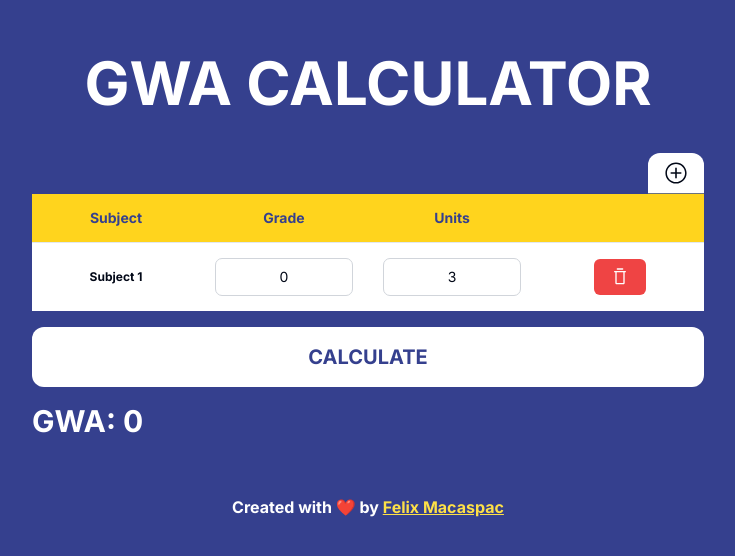
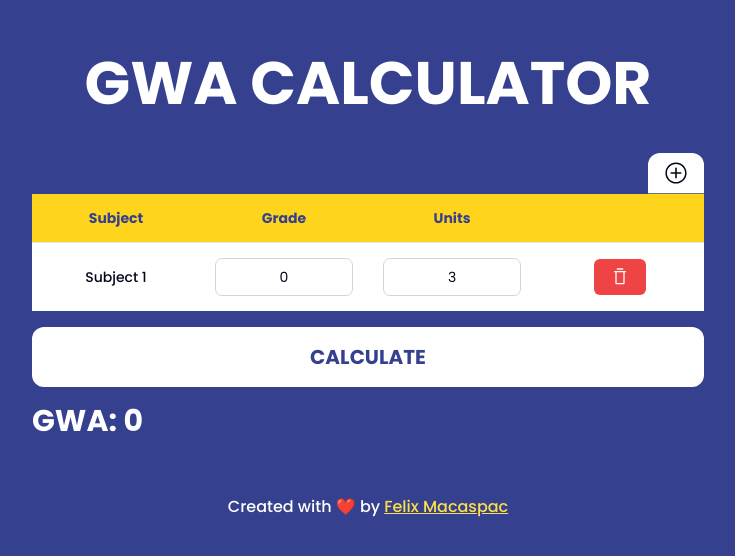
Before and after one commit to felixmacaspac/gwa-calculator, a Next.js app: page / in a window 1280 px wide. Shown: the part 114-670 px from the top of the page, without its empty margins (272-1007 px from the left). Built offline with nearby package versions, Linux system fonts and the light colour scheme.

Commit message:
feat: update font style

```diff
--- a/src/app/layout.tsx
+++ b/src/app/layout.tsx
@@ -1,9 +1,12 @@
 import type { Metadata } from "next";
-import { Inter } from "next/font/google";
+import { Poppins } from "next/font/google";
 import "./globals.css";
 import { Analytics } from "@vercel/analytics/react";
 
-const inter = Inter({ subsets: ["latin"] });
+const poppins = Poppins({
+  subsets: ["latin"],
+  weight: ["400", "500", "600", "700"],
+});
 
 export const metadata: Metadata = {
   title: "GWA Calculator",
@@ -17,7 +20,7 @@ export default function RootLayout({
 }) {
   return (
     <html lang="en">
-      <body className={inter.className}>
+      <body className={poppins.className}>
         {children}
         <Analytics />
       </body>
--- a/src/app/page.tsx
+++ b/src/app/page.tsx
@@ -147,12 +147,12 @@ export default function Home() {
               <TableBody className="bg-white">
                 {grades.map((grade, index) => (
                   <TableRow key={index}>
-                    <TableCell className="text-nowrap text-center font-bold text-xs">
+                    <TableCell className="text-nowrap text-center font-medium text-xs lg:text-sm">
                       {grade.subject}
                     </TableCell>
                     <TableCell>
                       <input
-                        className="px-1 py-2 w-full outline-gray-300 outline-1 outline text-center rounded-md"
+                        className="px-1 py-2 w-full outline-gray-300 outline-1 outline text-center rounded-md focus-within:outline-blue-500 focus-within:outline-1 transition-colors duration-300"
                         type="text"
                         value={grade.grade}
                         onChange={(e) =>
@@ -162,7 +162,7 @@ export default function Home() {
                     </TableCell>
                     <TableCell>
                       <input
-                        className="px-1 py-2 w-full outline-gray-300 outline-1 outline text-center rounded-md"
+                        className="px-1 py-2 w-full outline-gray-300 outline-1 outline text-center rounded-md focus-within:outline-blue-500 focus-within:outline-1 transition-colors duration-300"
                         type="text"
                         value={grade.units}
                         onChange={(e) =>
@@ -193,7 +193,7 @@ export default function Home() {
             </p>
           </div>
           <div className="mx-auto flex justify-center">
-            <p className="text-white font-bold mt-14">
+            <p className="text-white font-medium mt-14">
               Created with ❤️ by{" "}
               <a
                 className="text-yellow-300 underline"
```
